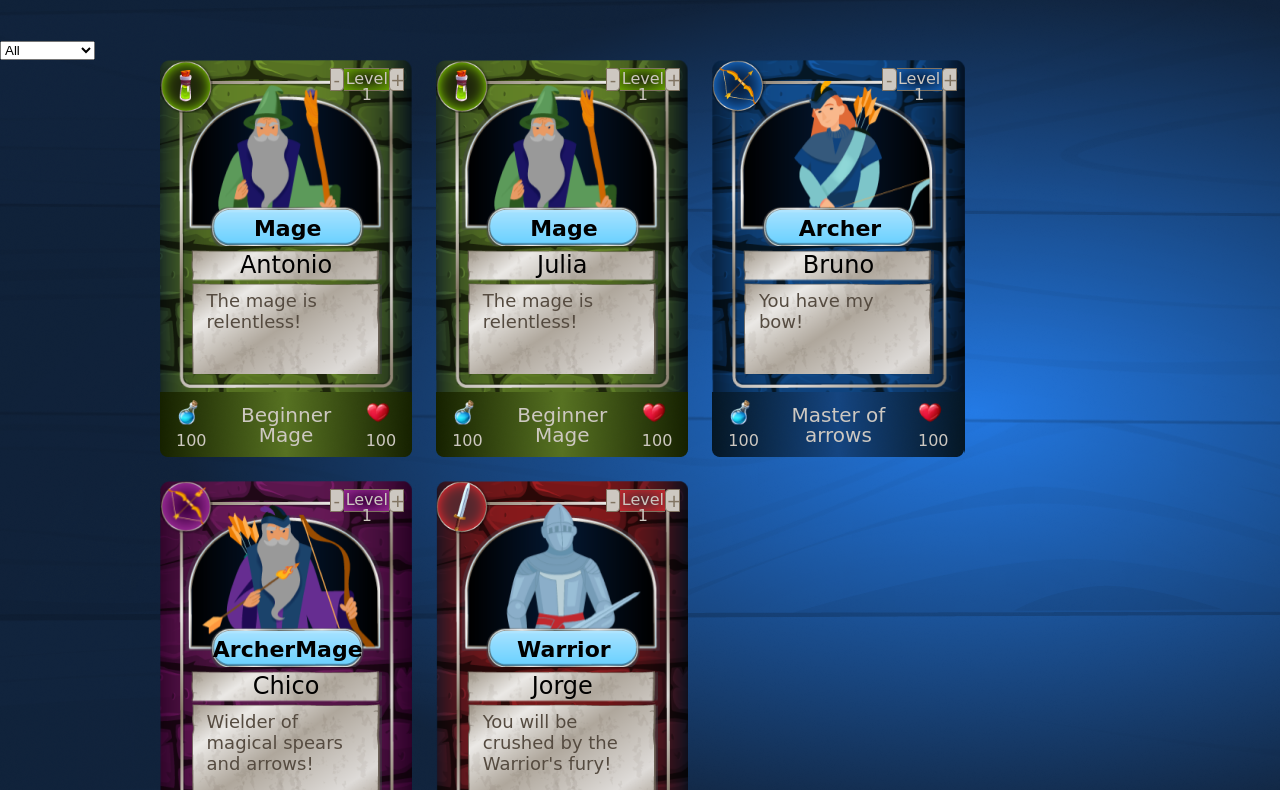
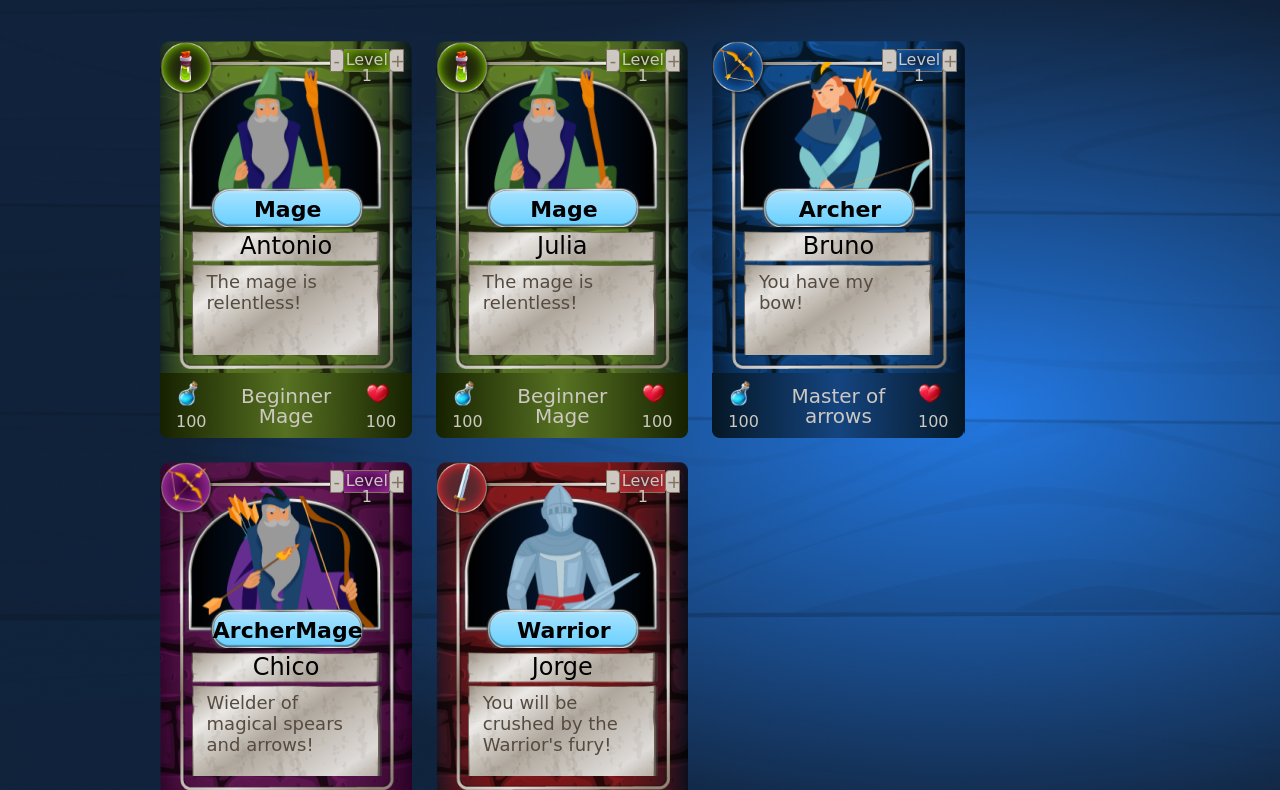
Before and after one commit to vicmazzola/dev-dragons, a plain HTML site: page index.html in a window 1280 px wide. Shown: the part 127-917 px from the top of the page. Drawn offline with Linux system fonts and the light colour scheme; a web font is replaced by a local one.

Commit message:
remove filter

```diff
--- a/index.html
+++ b/index.html
@@ -21,15 +21,6 @@
         <button class="duel-button">Duel!</button>
     </header>
 
-    <select id="filter-type">
-        <option value="All">All</option>
-        <option value="Mage">Mage</option>
-        <option value="Warrior">Warrior</option>
-        <option value="Archer">Archer</option>
-        <option value="ArcherMage">ArcherMage</option>
-    </select>
-
-
     <ul id="characters" class="characters"></ul>
 
     <div class="modal-background" id="modal-background"></div>
```
Also changed, not shown: src/components/filter.js (deleted, +0 -13 lines).
